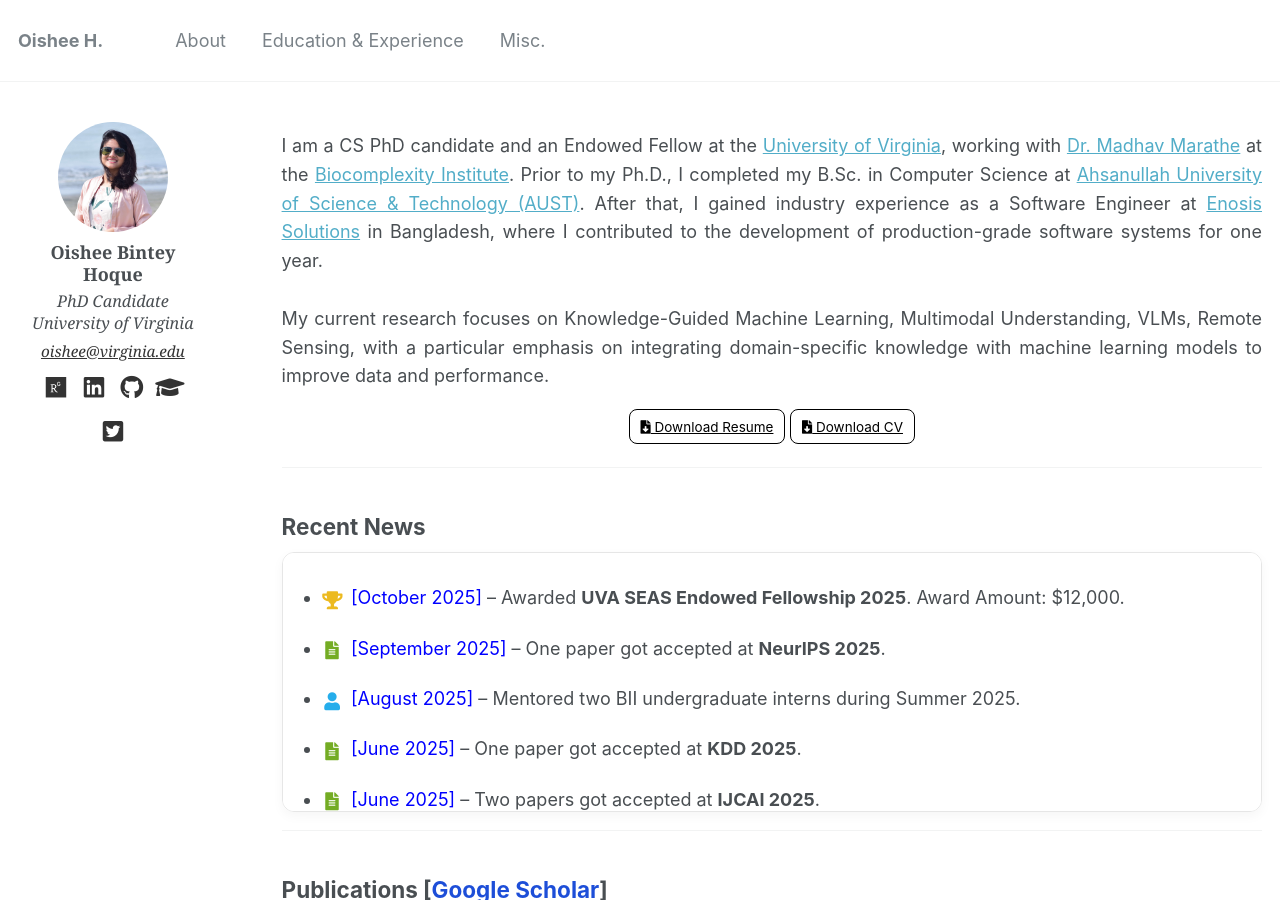
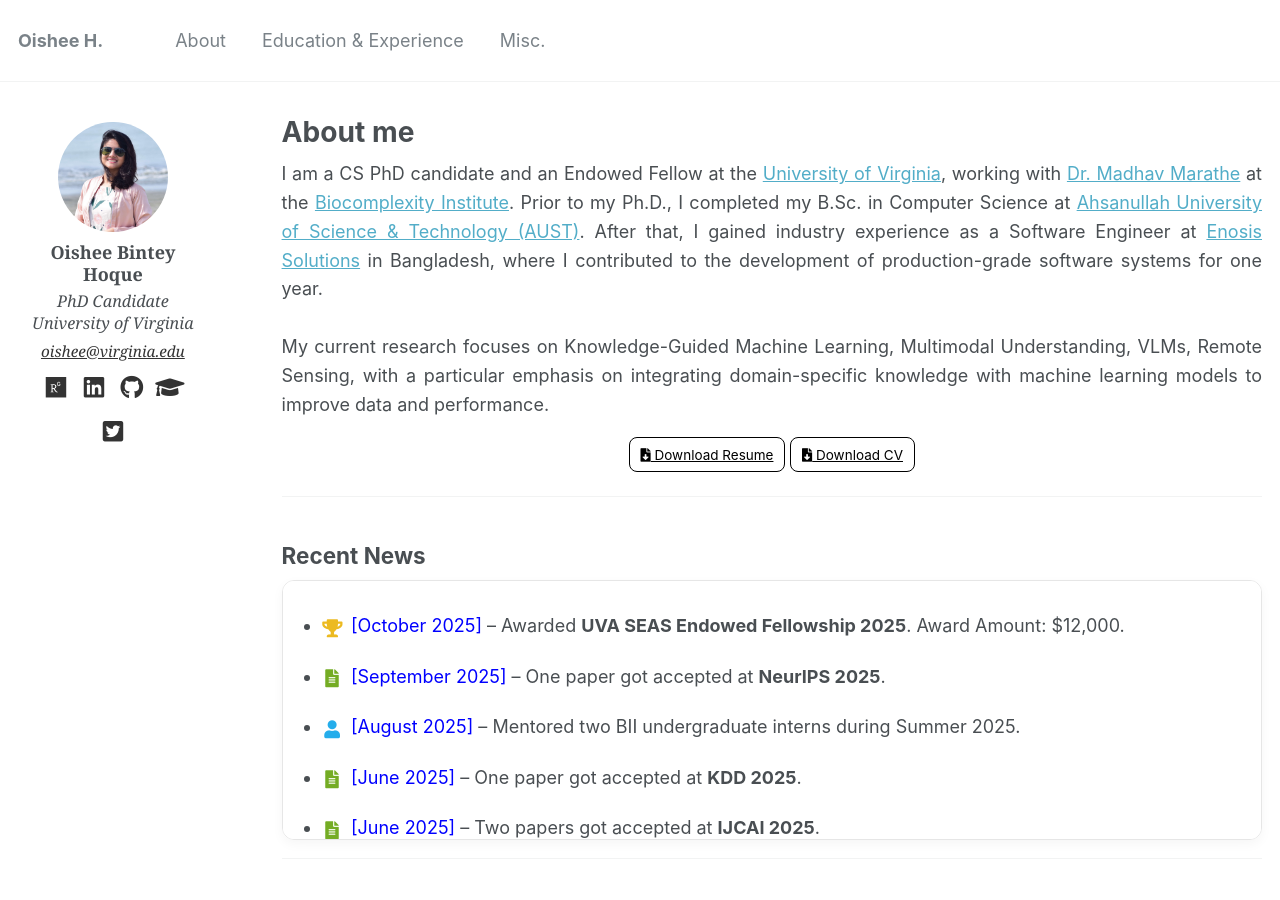
Before and after one commit to oishee-hoque/oishee-hoque.github.io, a Jekyll site: the page built from _pages/about.md, in a window 1280 px wide and 900 px high. Built offline with Jekyll 4.4.1, drawn with Linux system fonts in a browser that asks for light colours.

Commit message:
title update

```diff
--- a/_includes/nav_list
+++ b/_includes/nav_list
@@ -2,7 +2,7 @@
 {% assign navigation = site.data.navigation[include.nav] %}
 
 <nav class="nav__list">
-  {% if page.sidebar.title %}<header><h4 class="nav__title" style="padding: 0;">{{ page.sidebar.title }}</h4></header>{% endif %}
+  <!-- {% if page.sidebar.title %}<header><h4 class="nav__title" style="padding: 0;">{{ page.sidebar.title }}</h4></header>{% endif %} -->
   <ul>
     {% for nav in navigation %}
       <li>
--- a/_pages/about.md
+++ b/_pages/about.md
@@ -1,6 +1,6 @@
 ---
 permalink: /
-title: ""
+title: "About me"
 layout: archive
 excerpt: "About me"
 author_profile: true
```
Also changed, not shown: _pages/activities.md (+1 -1 lines), _pages/education-awards.md (+1 -1 lines).
